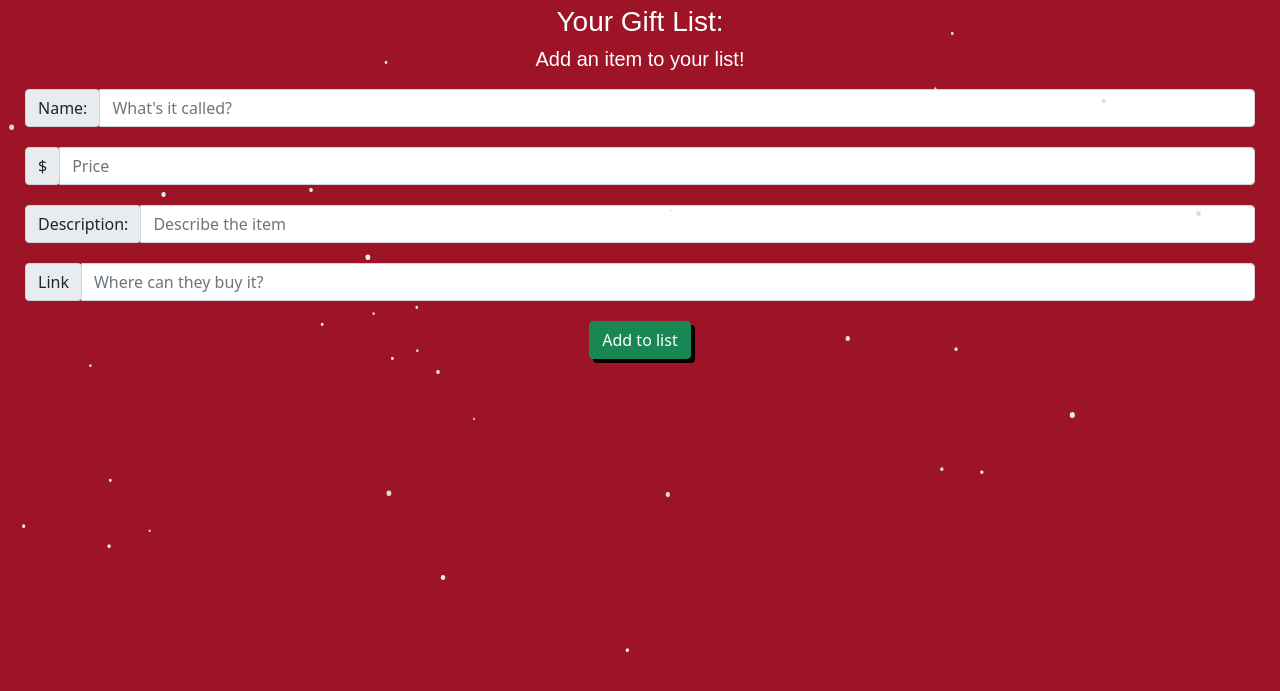
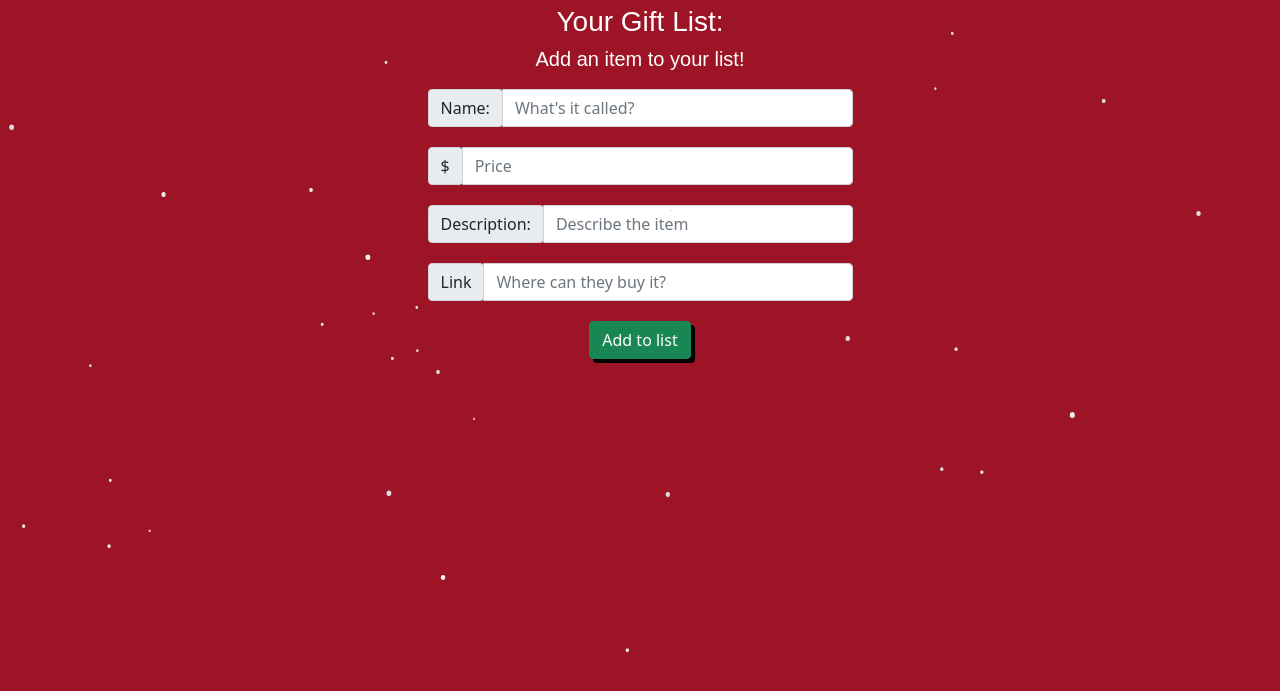
Before and after one commit to tironam/christmaslistr, a website: page public/index.html in a window 1280 px wide. Shown: the part 101-792 px from the top of the page. Drawn offline with nearby package versions, Linux system fonts and the light colour scheme; no server answers.

Commit message:
Centered input group and adjust max-width

```diff
--- a/public/index.html
+++ b/public/index.html
@@ -20,7 +20,7 @@
     </div>
 
         <h5>Add an item to your list!</h5>
-    <div class="input-group flex-nowrap">
+    <div class="input-group flex-nowrap justify-content-center">
         <div class="input-group-prepend">
             <span class="input-group-text" id="addon-wrapping">Name:</span>
         </div>
--- a/public/style.css
+++ b/public/style.css
@@ -18,7 +18,9 @@ h3, h5 {
 
 .input-group {
     padding: 10px 25px 10px 25px;
-    text-align: center;
+    /* text-align: center; */
+    max-width: 475px;
+    margin: auto;
 }
 
 .giftCard {
```
